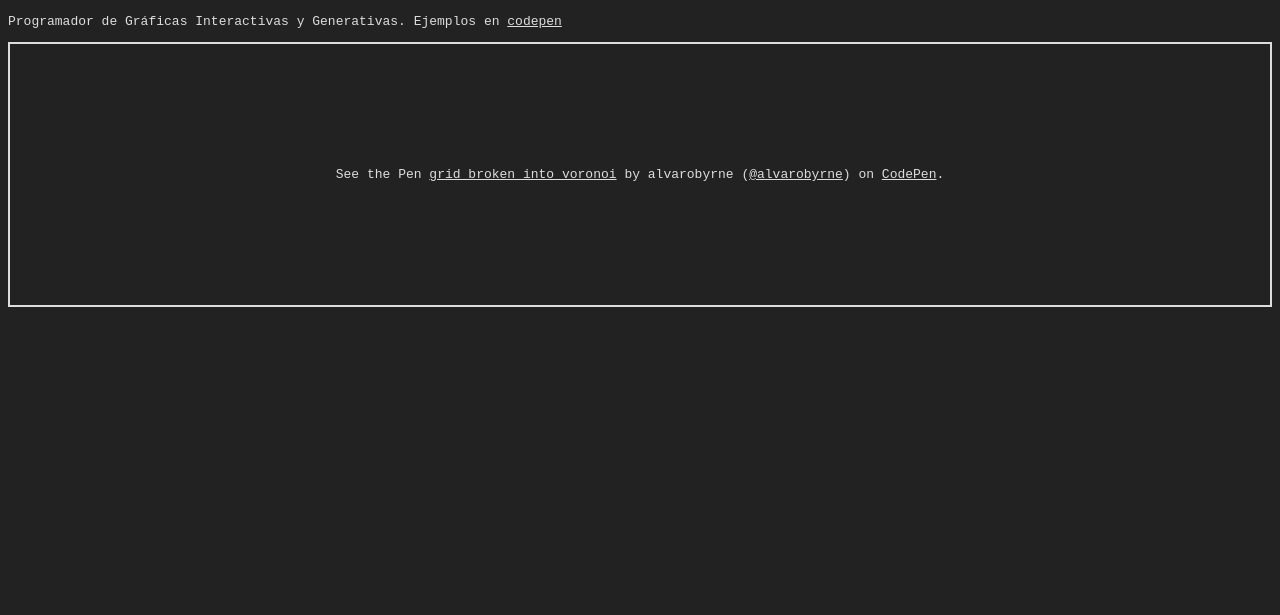
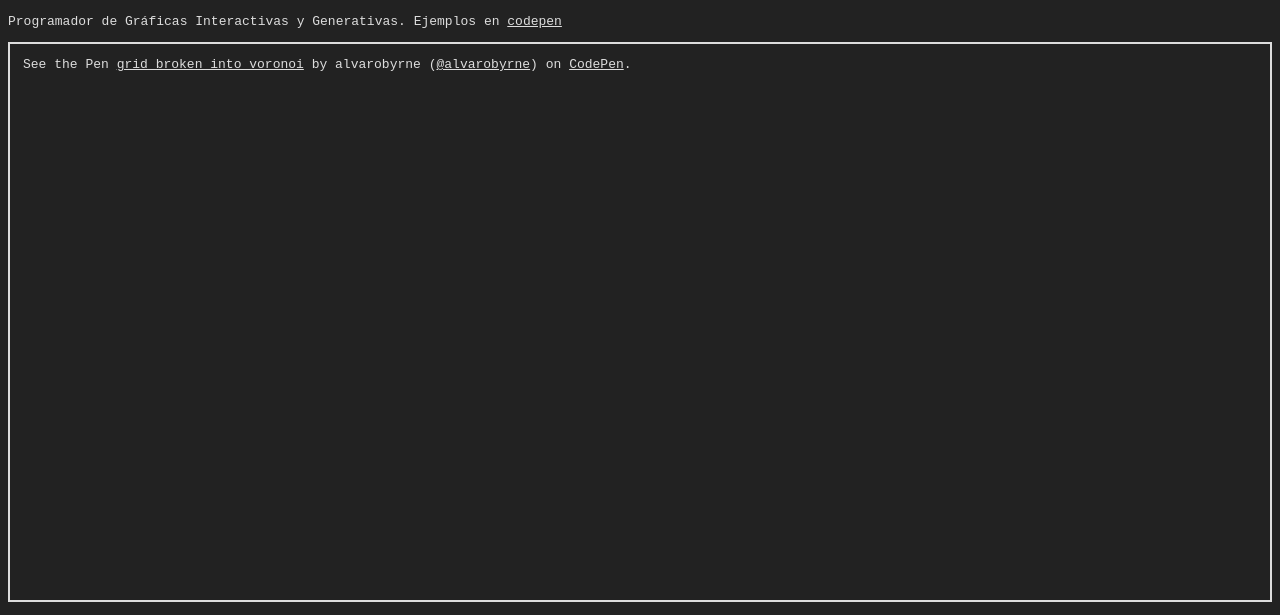
Before and after one commit to alvarobyrne/alvarobyrne.github.io, a plain HTML site: page index.html in a window 1280 px wide. Shown: the part 3275-3890 px from the top of the page. Before the commit the page ends 3595 px from the top, so only its background shows below. Drawn offline with Linux system fonts and the light colour scheme; a script that the page names is missing.

Commit message:
change size and justification

```diff
--- a/index.html
+++ b/index.html
@@ -48,7 +48,7 @@ Autodidacta diy en electrónica. He ensamblado varios sintetizadores de electró
 Programador de Gráficas Interactivas y Generativas. Ejemplos en <a target="_blank" href="https://codepen.io/alvarobyrne">codepen</a>
 
 	</p>
-	<p class="codepen" data-height="265" data-theme-id="dark" data-default-tab="result" data-user="alvarobyrne" data-slug-hash="jWbbBv" style="height: 265px; box-sizing: border-box; display: flex; align-items: center; justify-content: center; border: 2px solid; margin: 1em 0; padding: 1em;" data-pen-title="grid broken into voronoi">
+	<p class="codepen" data-height="560" data-theme-id="dark" data-default-tab="result" data-user="alvarobyrne" data-slug-hash="jWbbBv" style="height: 560px; box-sizing: border-box; display: flex; border: 2px solid; margin: 1em 0; padding: 1em;" data-pen-title="grid broken into voronoi">
   <span>See the Pen <a href="https://codepen.io/alvarobyrne/pen/jWbbBv">
   grid broken into voronoi</a> by alvarobyrne (<a href="https://codepen.io/alvarobyrne">@alvarobyrne</a>)
   on <a href="https://codepen.io">CodePen</a>.</span>
```
